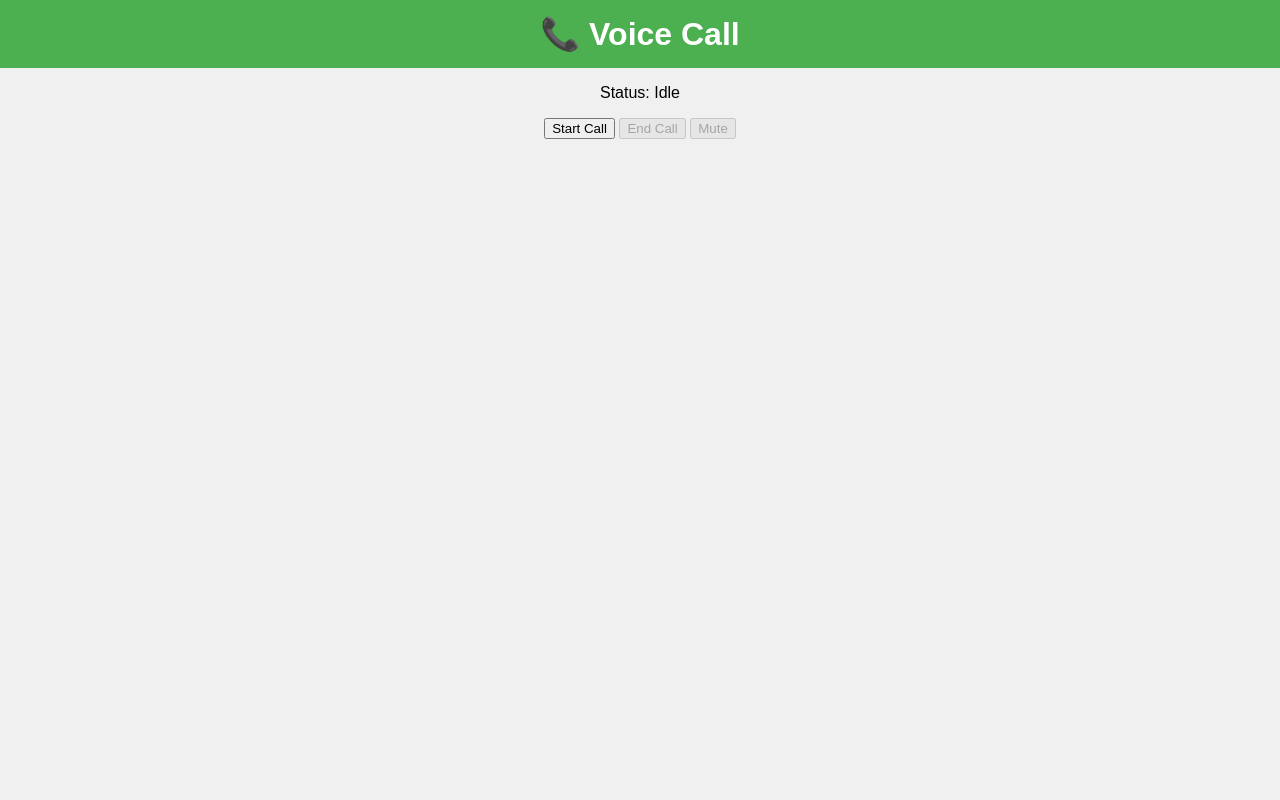
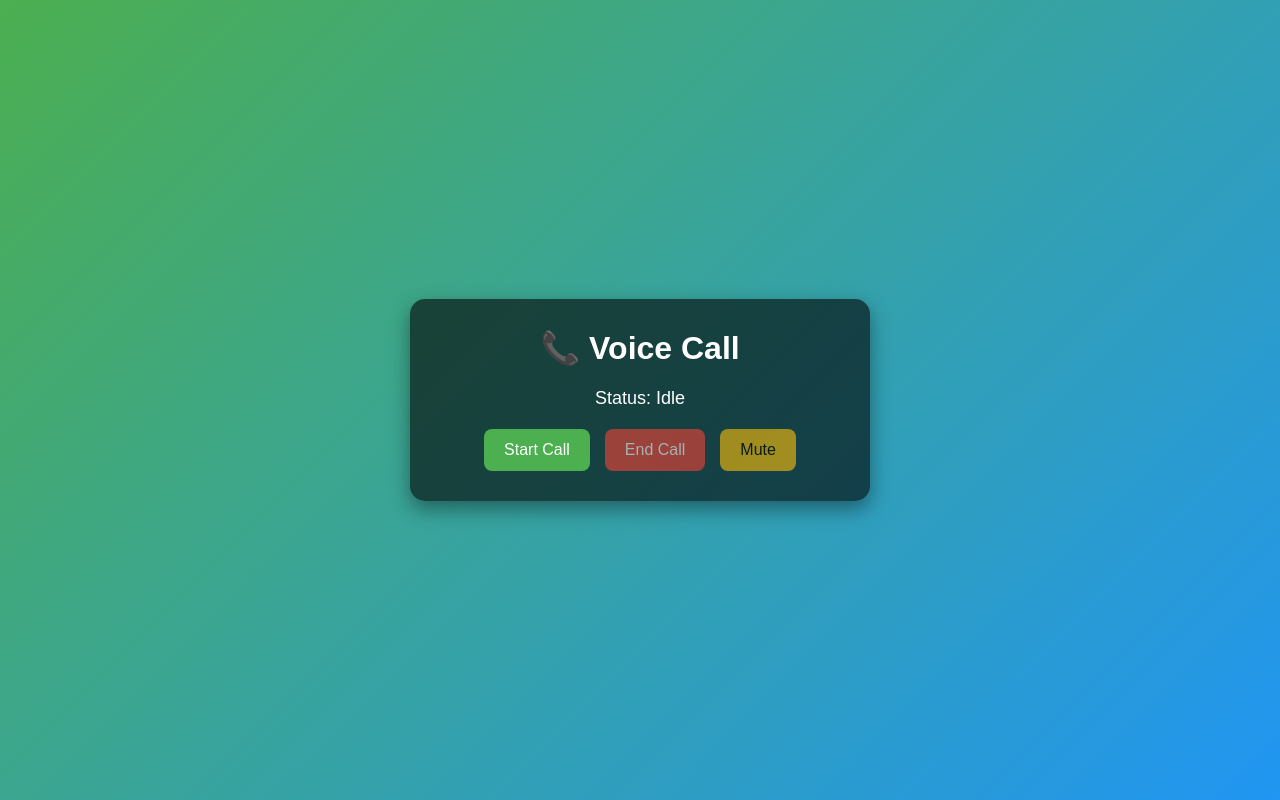
Before and after one commit to The-Sawfish/call-app, a plain HTML site: page index.html in a window 1280 px wide. Drawn offline with nearby package versions, Linux system fonts and the light colour scheme; no server answers.

Commit message:
Update style.css

```diff
--- a/style.css
+++ b/style.css
@@ -1,28 +1,69 @@
 body {
   font-family: Arial, sans-serif;
+  background: linear-gradient(135deg, #4CAF50, #2196F3);
+  color: white;
+  margin: 0;
+  display: flex;
+  justify-content: center;
+  align-items: center;
+  height: 100vh;
+}
+
+.app {
   text-align: center;
-  background: #f0f0f0;
-  margin: 0;
-  padding: 0;
+  background: rgba(0, 0, 0, 0.6);
+  padding: 30px;
+  border-radius: 15px;
+  width: 90%;
+  max-width: 400px;
+  box-shadow: 0 8px 20px rgba(0,0,0,0.4);
 }
 
 h1 {
+  margin-top: 0;
+}
+
+p {
+  font-size: 18px;
+  margin: 10px 0 20px;
+}
+
+.controls {
+  display: flex;
+  justify-content: center;
+  gap: 15px;
+  flex-wrap: wrap;
+}
+
+button {
+  padding: 12px 20px;
+  font-size: 16px;
+  border: none;
+  border-radius: 8px;
+  cursor: pointer;
+  transition: 0.2s;
+}
+
+#startCall {
   background: #4CAF50;
   color: white;
-  padding: 15px;
-  margin: 0;
 }
 
-#videos {
-  display: flex;
-  justify-content: center;
-  gap: 20px;
-  margin: 20px;
+#endCall {
+  background: #F44336;
+  color: white;
 }
 
-video {
-  width: 45%;
-  border: 3px solid #333;
-  border-radius: 10px;
-  background: black;
+#muteBtn {
+  background: #FFC107;
+  color: black;
 }
+
+button:disabled {
+  opacity: 0.6;
+  cursor: not-allowed;
+}
+
+button:hover:not(:disabled) {
+  transform: scale(1.05);
+}
```
